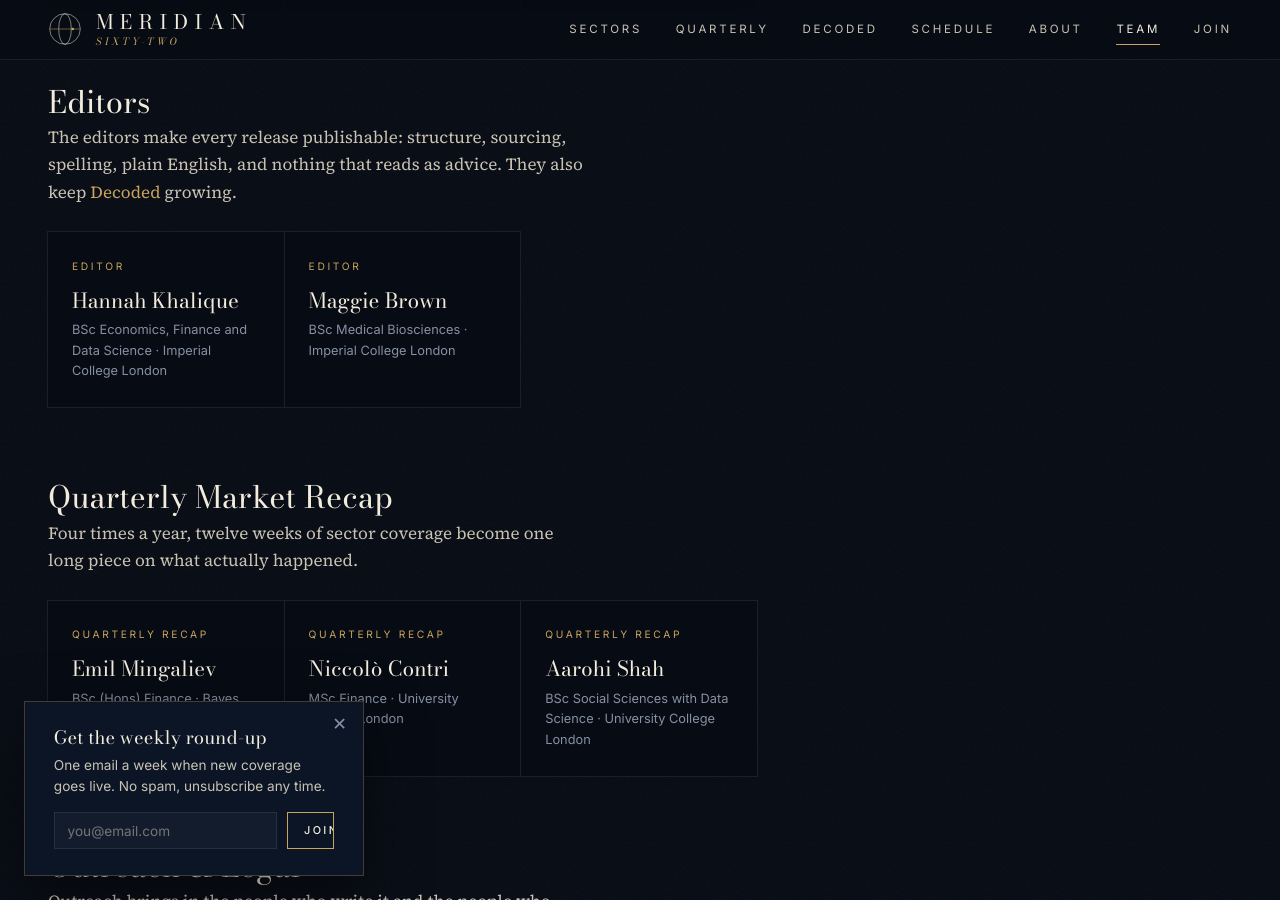
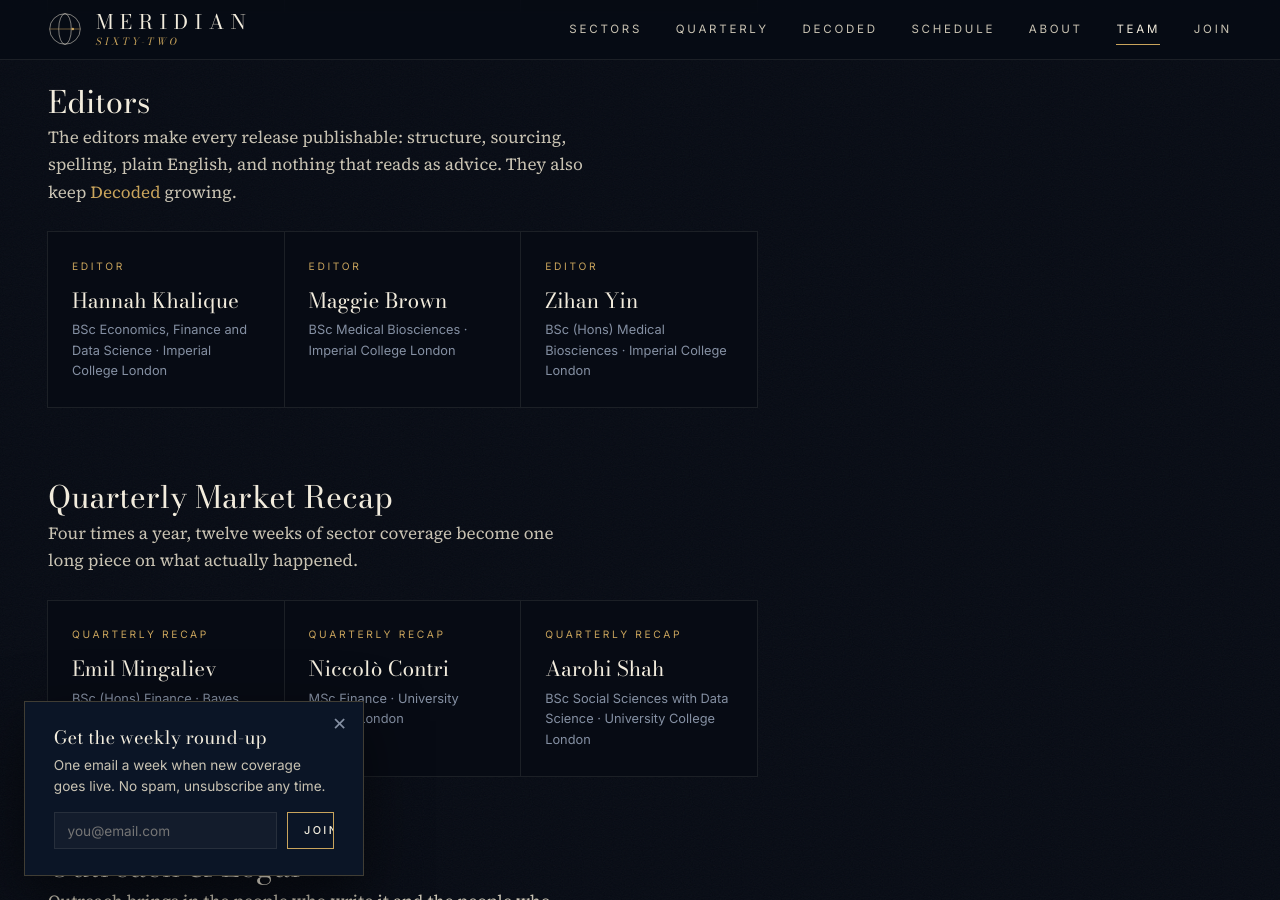
Before and after one commit to meridian62contact-lang/meridian62contact-lang.github.io, a Jekyll site: the page built from team.html, in a window 1280 px wide and 900 px high, scrolled down 3387 px. Built offline with Jekyll 4.4.1, drawn with Linux system fonts in a browser that asks for light colours.

Commit message:
Update team.yml

```diff
--- a/_data/team.yml
+++ b/_data/team.yml
@@ -20,6 +20,9 @@ editors:
     university: "Imperial College London"
   - name: "Maggie Brown"
     degree: "BSc Medical Biosciences"
+    university: "Imperial College London"
+  - name: "Zihan Yin"
+    degree: "BSc (Hons) Medical Biosciences"
     university: "Imperial College London"
 
 quarterly:
```
